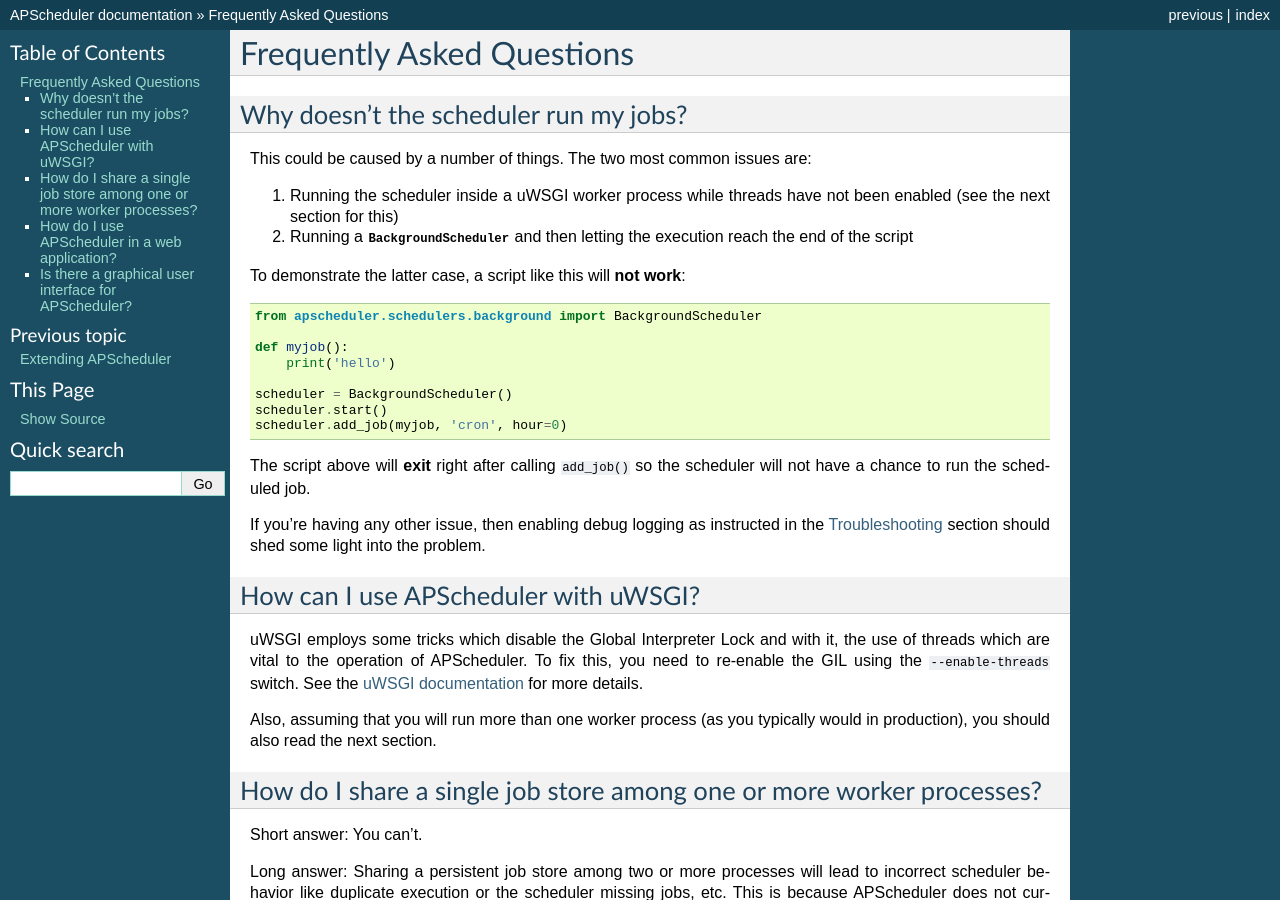
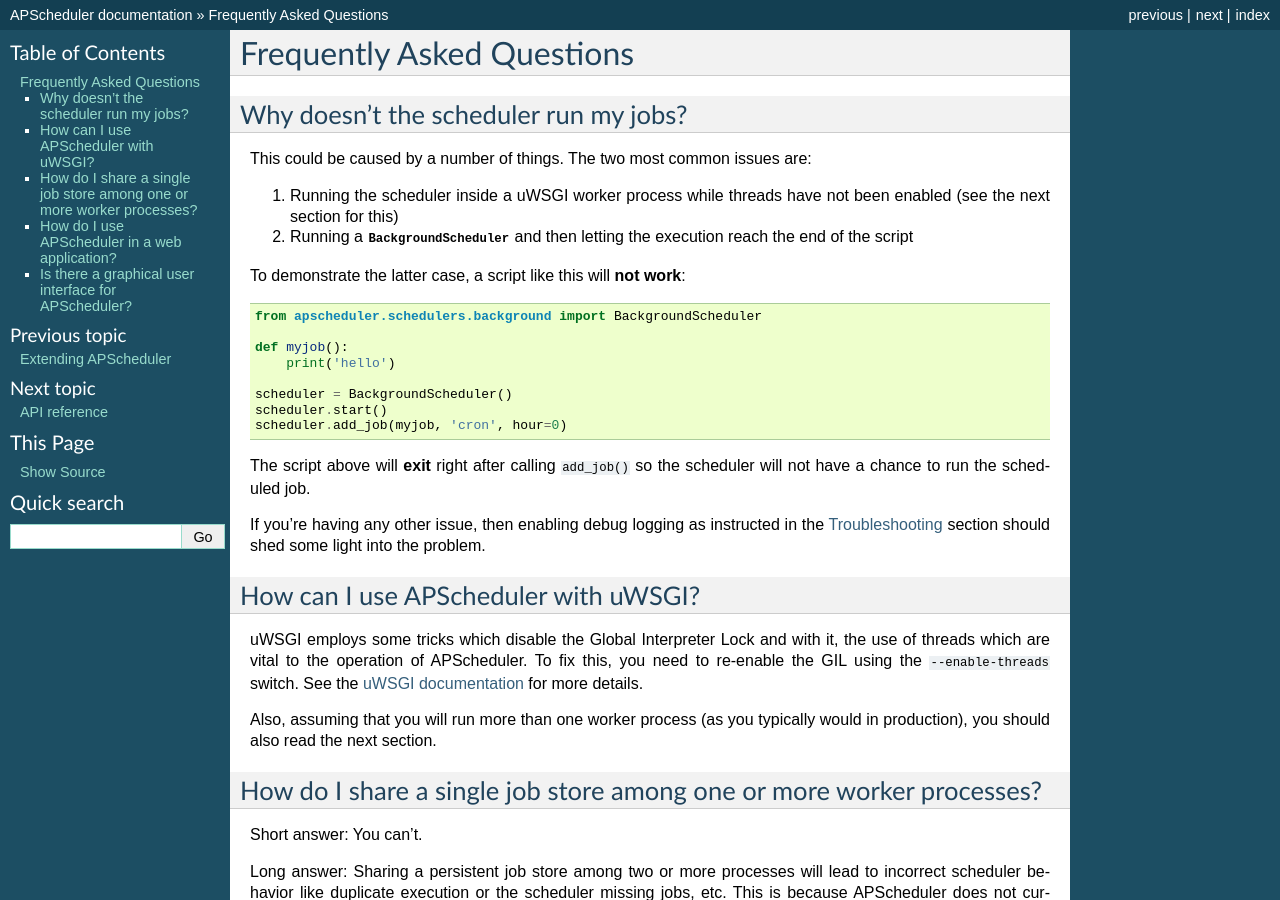
Before and after one commit to agronholm/apscheduler, a Sphinx documentation site: the page built from docs/faq.rst, in a window 1280 px wide and 900 px high. Built offline with Sphinx 7.4.7, drawn with Linux system fonts in a browser that asks for light colours.

Commit message:
Docs: add `py-modindex` to side bar

```diff
--- a/docs/index.rst
+++ b/docs/index.rst
@@ -17,6 +17,7 @@
   contributing
   extending
   faq
+  py-modindex
 
 
 Indices and tables
--- /dev/null
+++ b/docs/py-modindex.rst
@@ -0,0 +1,2 @@
+API reference
+=============
```
